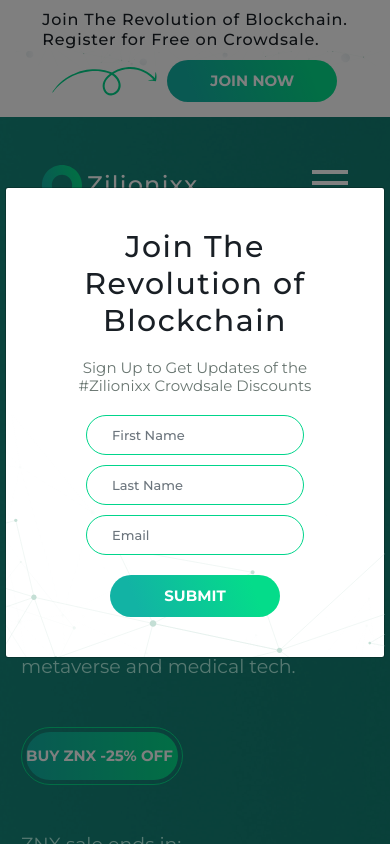
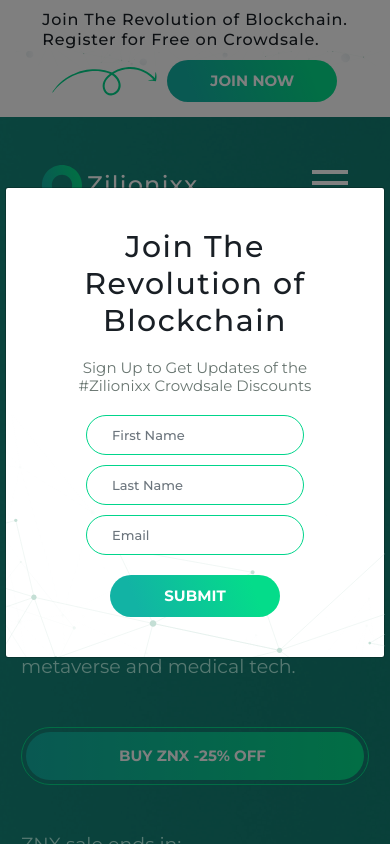
Before and after one commit to unicial/unicial-ico-frontend, a Next.js app: page / in a window 390 px wide. Shown: the top 844 px of the page. Built offline with nearby package versions, Linux system fonts and the light colour scheme; no server answers; some icons are missing.

Commit message:
modify first content button

```diff
--- a/styles/firstcontent.css
+++ b/styles/firstcontent.css
@@ -278,6 +278,9 @@
   .c-buytoken-btn {
     width: 100%;
   }
+  .c-buytoken-btn-border {
+    width: 100%;
+  }
 }
 
 @media (max-width: 768px) {
```
